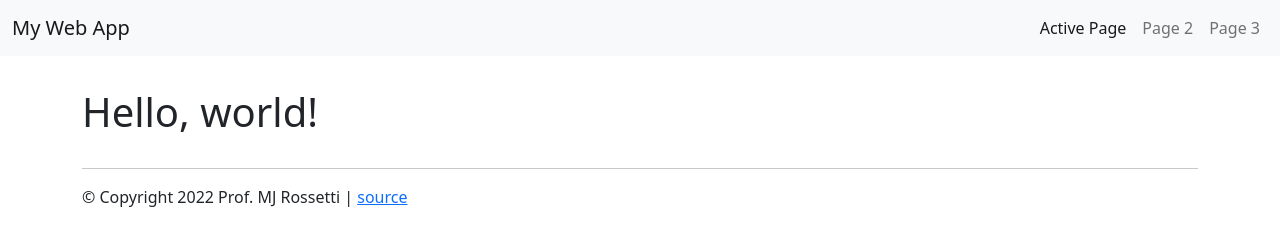
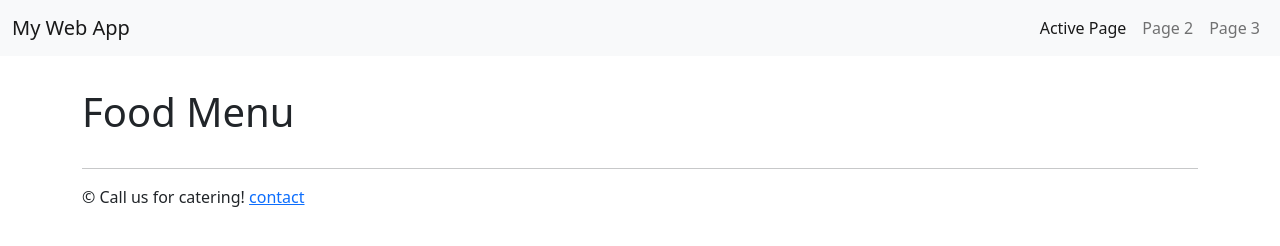
Before and after one commit to sprihasakshi/WebsiteChallange, a plain HTML site: page index.html in a window 1280 px wide. Drawn offline with nearby package versions, Linux system fonts and the light colour scheme.

Commit message:
Update index.html

```diff
--- a/index.html
+++ b/index.html
@@ -48,14 +48,14 @@
     <div class="container" style="margin-top:2em;">
 
       <div>
-        <h1>Hello, world!</h1>
+        <h1>Food Menu</h1>
       </div>
 
 
       <footer style="margin-top:2em; margin-bottom:2em;">
         <hr>
-        &copy; Copyright 2022 Prof. MJ Rossetti |
-        <a href="https://github.com/prof-rossetti/">source</a>
+        &copy; Call us for catering!
+        <a href="https://github.com/prof-rossetti/">contact</a>
       </footer>
     </div>
 
```
